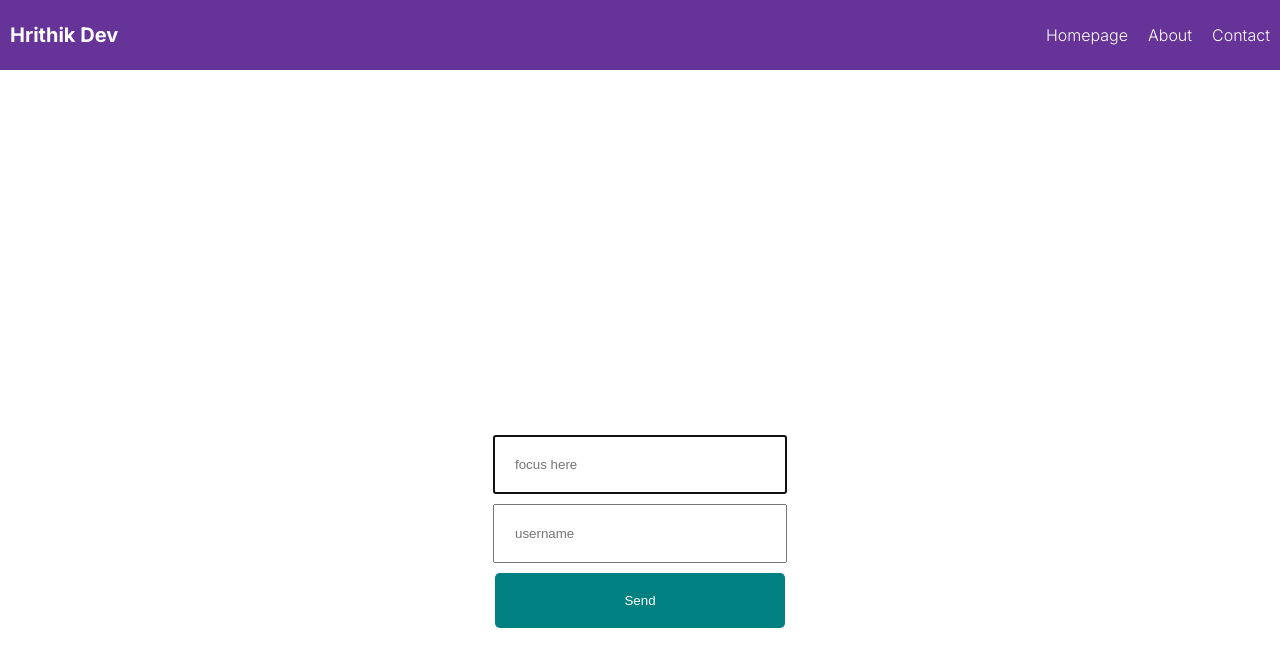
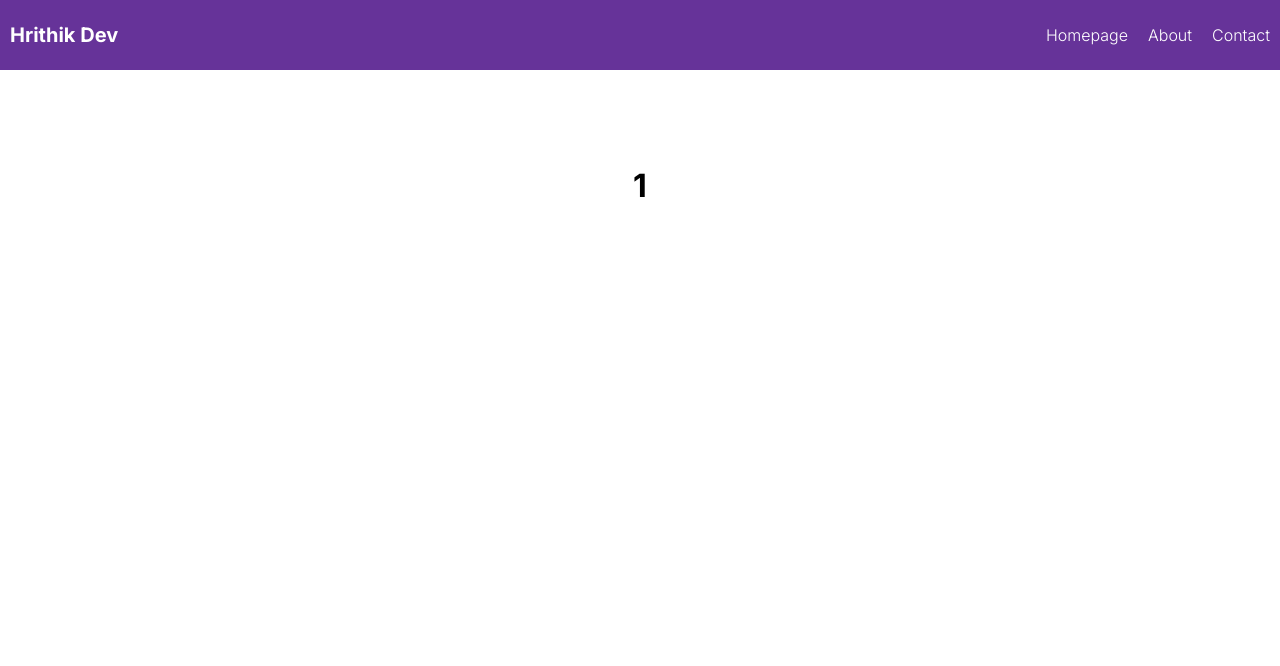
Before and after one commit to Hrithik0112/typescript_nextReact_tutorial, a Next.js app: page / in a window 1280 px wide. Shown: the top 666 px of the page. Built offline with nearby package versions, Linux system fonts and the light colour scheme.

Commit message:
generics example

```diff
--- a/src/app/page.tsx
+++ b/src/app/page.tsx
@@ -3,6 +3,7 @@ import styles from "./page.module.css";
 import UseStateExample from "./4-usestate-example/page";
 import UseContextExample from "./5-usecontext-example/page";
 import UseRefExample from "./6-useref-example/page";
+import ItemList from "@/components/generic/ItemList";
 
 export default function Home() {
   return (
@@ -11,7 +12,8 @@ export default function Home() {
       {/* <EventExample /> */}
       {/* <UseStateExample /> */}
       {/* <UseContextExample /> */}
-      <UseRefExample />
+      {/* <UseRefExample /> */}
+      <ItemList />
     </main>
   );
 }
--- a/src/components/generic/Item.tsx
+++ b/src/components/generic/Item.tsx
@@ -12,7 +12,11 @@ type ItemProps<T extends User> = {
 };
 
 const Item = (props: ItemProps<{ id: number; username: string }>) => {
-  return <div>Item</div>;
+  return (
+    <div>
+      <h1>{props.id}</h1>
+    </div>
+  );
 };
 
 export default Item;
```
